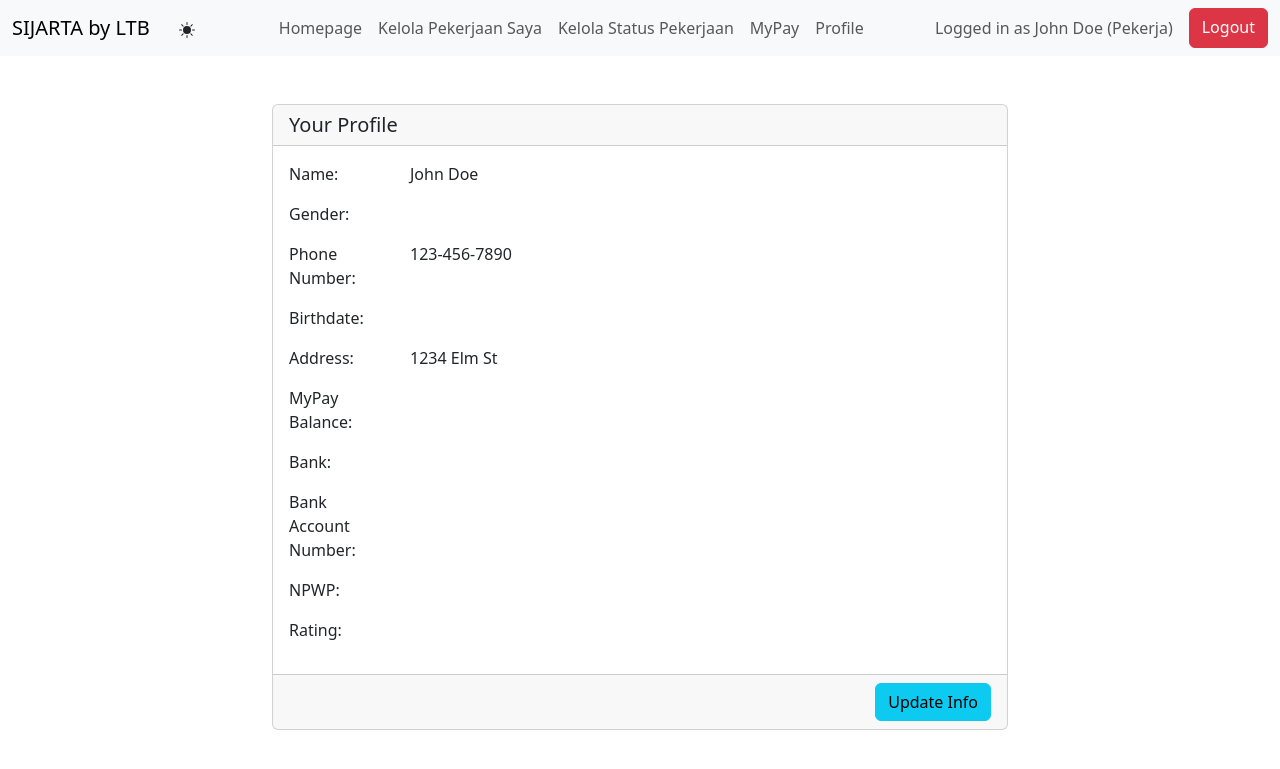
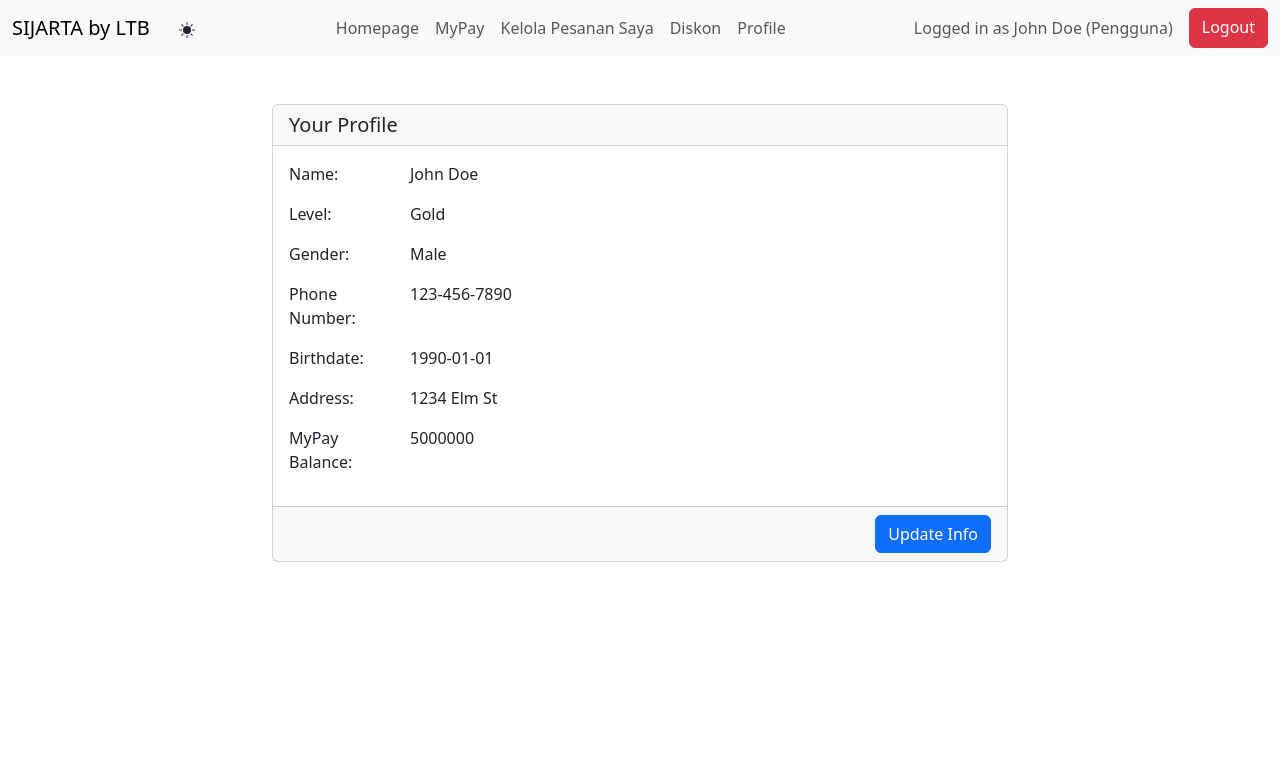
Before and after one commit to zufarra/sijarta-ltb, a Django app: page /profile/ in a window 1280 px wide. Shown: the top 769 px of the page. Run offline with Django 5.2, Linux system fonts and the light colour scheme.

Commit message:
refactor: update profile page and user data

```diff
--- a/sijarta_ltb/middleware/authorization.py
+++ b/sijarta_ltb/middleware/authorization.py
@@ -29,8 +29,16 @@ class AuthorizationMiddleware:
         return {
             "is_authenticated": True,
             "name": "John Doe",
-            "is_pengguna": False,
+            "is_pengguna": True,
             "email": "johndoe@mail.com",
             "phone": "123-456-7890",
             "address": "1234 Elm St",
+            "gender": "Male",
+            "level": "Gold",
+            "birthdate": "1990-01-01",
+            "balance": 5000000,
+            "bank": "GoPay",
+            "account_number": "1234567890",
+            "npwp": "1234567890",
+            "rating": 9.5,
         }
--- a/templates/navbar.html
+++ b/templates/navbar.html
@@ -76,6 +76,9 @@
           >
         </li>
         <li class="nav-item">
+          <a class="nav-link" href="{% url 'mypay:mypay_view' %}">MyPay</a>
+        </li>
+        <li class="nav-item">
           <a class="nav-link" href="{% url 'pekerjajasa:pekerjajasa_view' %}"
             >Kelola Pekerjaan Saya</a
           >
@@ -84,9 +87,6 @@
           <a class="nav-link" href="{% url 'pekerjajasa:status_view' %}"
             >Kelola Status Pekerjaan</a
           >
-        </li>
-        <li class="nav-item">
-          <a class="nav-link" href="{% url 'mypay:mypay_view' %}">MyPay</a>
         </li>
         <li class="nav-item">
           <a class="nav-link" href="{% url 'user:show_profile' %}">Profile</a>
--- a/users/templates/show_profile.html
+++ b/users/templates/show_profile.html
@@ -31,7 +31,7 @@
                         </div>
                         <div class="row">
                             <p class="card-text col-sm-2">Birthdate:</p>
-                            <p class="card-text col-sm-10">{{ user.birhtdate }}</p>
+                            <p class="card-text col-sm-10">{{ user.birthdate }}</p>
                         </div>
                         <div class="row">
                             <p class="card-text col-sm-2">Address:</p>
@@ -44,26 +44,26 @@
                         {% if not user.is_pengguna %}
                             <div class="row">
                                 <p class="card-text col-sm-2">Bank:</p>
-                                <p class="card-text col-sm-10">{{ user.balance }}</p>
+                                <p class="card-text col-sm-10">{{ user.bank }}</p>
                             </div>
                             <div class="row">
                                 <p class="card-text col-sm-2">Bank Account Number:</p>
-                                <p class="card-text col-sm-10">{{ user.balance }}</p>
+                                <p class="card-text col-sm-10">{{ user.account_number }}</p>
                             </div>
                             <div class="row">
                                 <p class="card-text col-sm-2">NPWP:</p>
-                                <p class="card-text col-sm-10">{{ user.balance }}</p>
+                                <p class="card-text col-sm-10">{{ user.npwp }}</p>
                             </div>
                             <div class="row">
                                 <p class="card-text col-sm-2">Rating:</p>
-                                <p class="card-text col-sm-10">{{ user.balance }}</p>
+                                <p class="card-text col-sm-10">{{ user.rating }}</p>
                             </div>
                         {% endif %}
                     </div>
                     <div class="card-footer text-end">
                         <!-- Button trigger modal -->
                         <button type="button"
-                                class="btn btn-info"
+                                class="btn btn-primary"
                                 data-bs-toggle="modal"
                                 data-bs-target="#updateInfoModal">Update Info</button>
                         <!-- Modal -->
```
